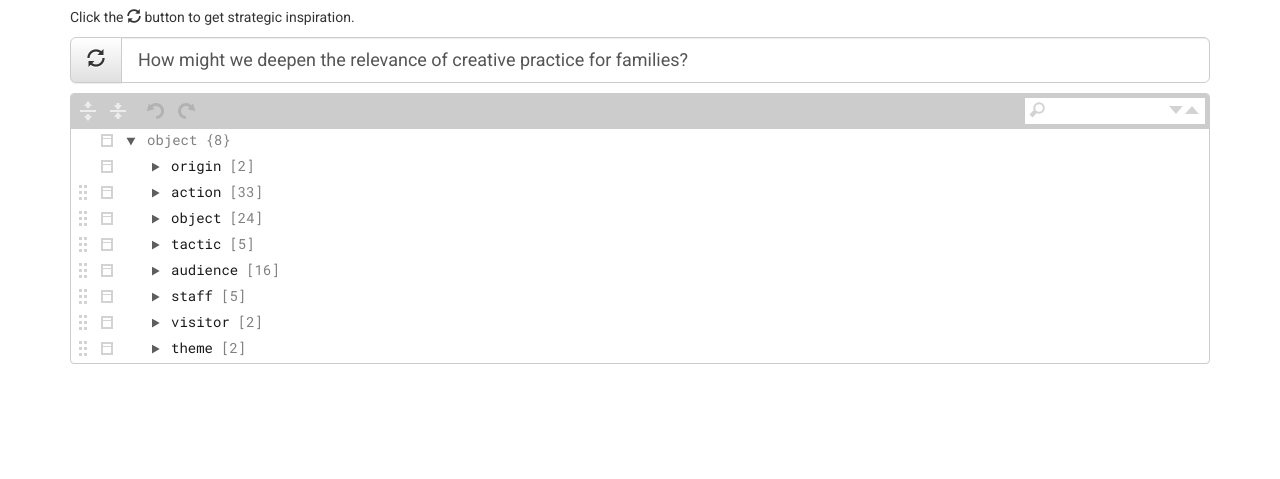
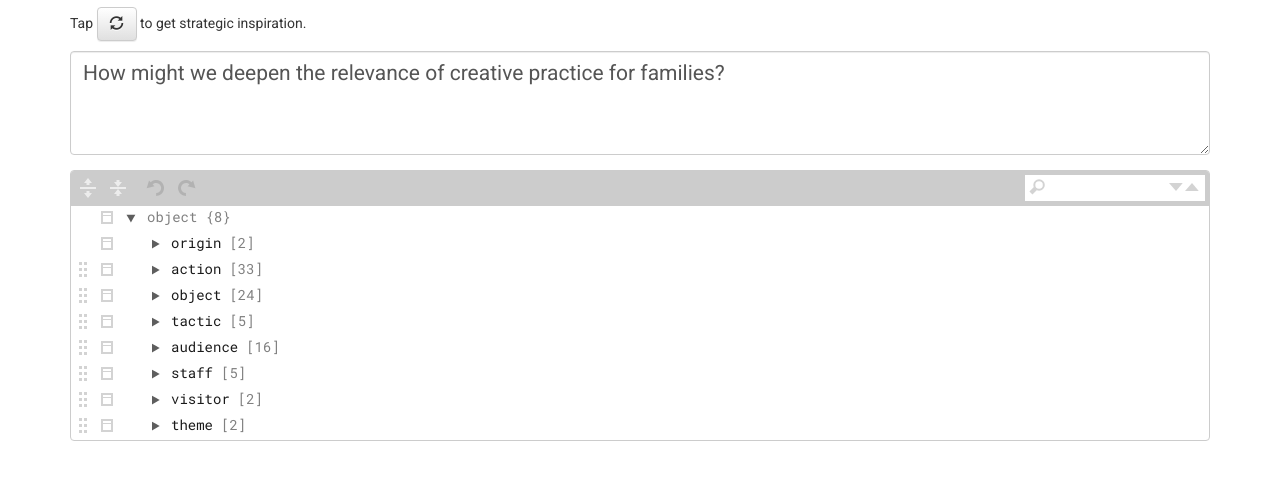
Before and after one commit to matteomenapace/random-generator-generator, a plain HTML site: page examples/museum-board/index.html in a window 1280 px wide. Shown: the part 63-542 px from the top of the page. Drawn offline with Linux system fonts and the light colour scheme.

Commit message:
textarea

```diff
--- a/examples/museum-board/index.html
+++ b/examples/museum-board/index.html
@@ -22,20 +22,23 @@
     <body>
         <div class="container">
             <h1>Hello aspiring Museum Executive</h1>
-            <p>Click the <span class="glyphicon glyphicon-refresh" aria-hidden="true"></span> button to get strategic inspiration.
+            <p>Tap <button type="button" id="refresh" class="btn btn-default"><span class="glyphicon glyphicon-refresh" aria-hidden="true"></span></button> to get strategic inspiration.
               <!-- for  your combo of <b>issue</b> and <b>game</b> for the <a href="https://github.com/matteomenapace/hacking-games-with-verbs/blob/ada2017/presentation.md#your-turn" target="_blank">hacking games with verbs workshop</a>️. -->
 
             </p>
             <!-- output and refresh -->
-            <div class="input-group input-group-lg">
-              <!-- <textarea id="generated"></textarea> -->
+            <div class="form-group">
+              <textarea id="generated" class="form-control" rows="3" style="font-size:150%;"></textarea>
+            </div>
+
+            <!-- <div class="input-group input-group-lg">
               <span class="input-group-btn">
                 <button type="button" id="refresh" class="btn btn-default"><span class="glyphicon glyphicon-refresh" aria-hidden="true"></span></button>
               </span>
               <input id="generated" type="text" class="form-control" placeholder="Your randomly generated strategy will appear here...">
-            </div>
-            <div id="editor"></div>
-            <!-- <h2>Then head back to the workshop page and <a href="https://github.com/matteomenapace/hacking-games-with-verbs/blob/ada2017/presentation.md#your-turn" target="_blank">follow the instructions</a>!</h2> -->
+            </div> -->
+
+            <div id="editor" class="hidden-xs"></div>
         </div>
         <script src="../main.js"></script>
     </body>
```
